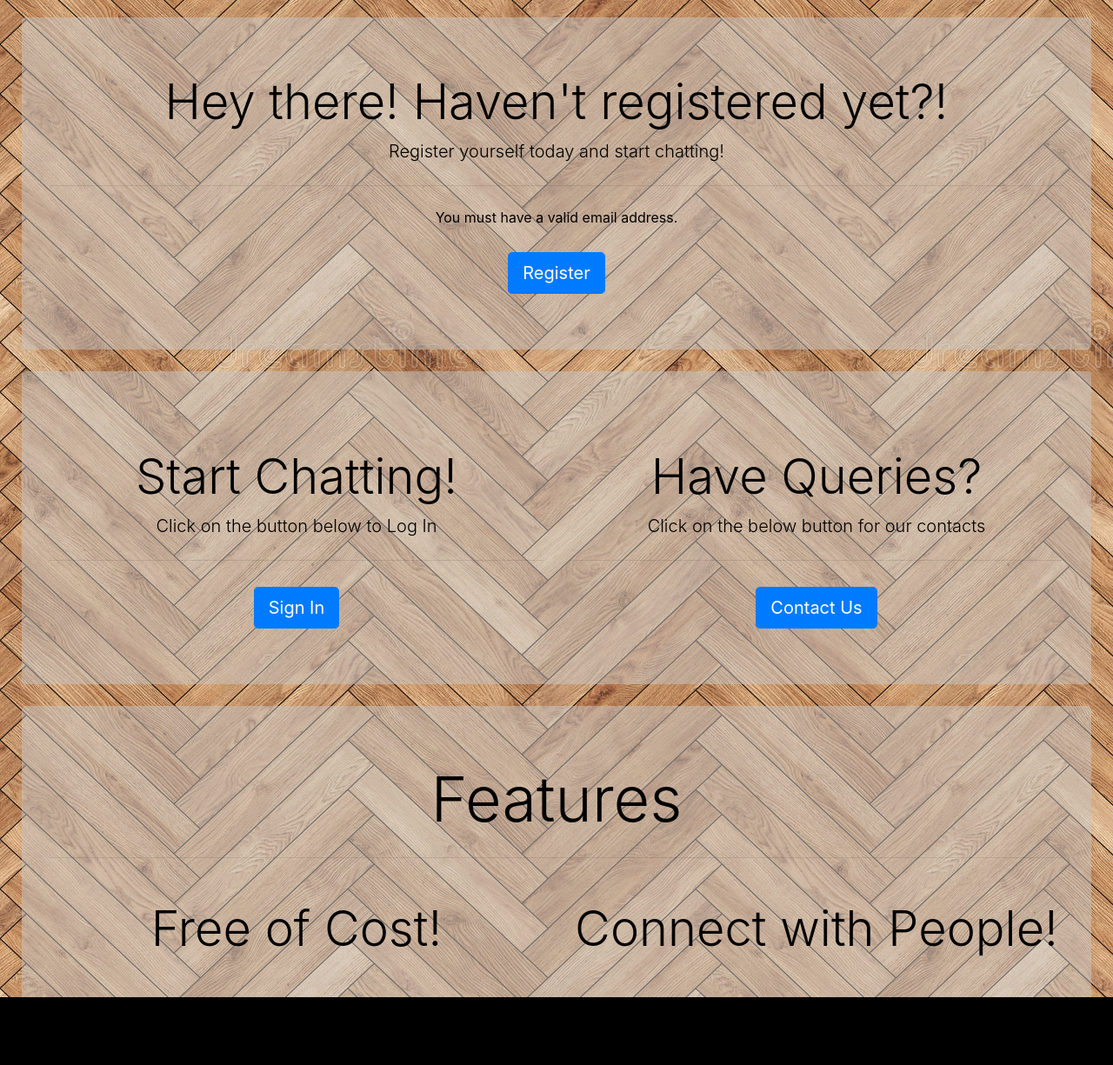
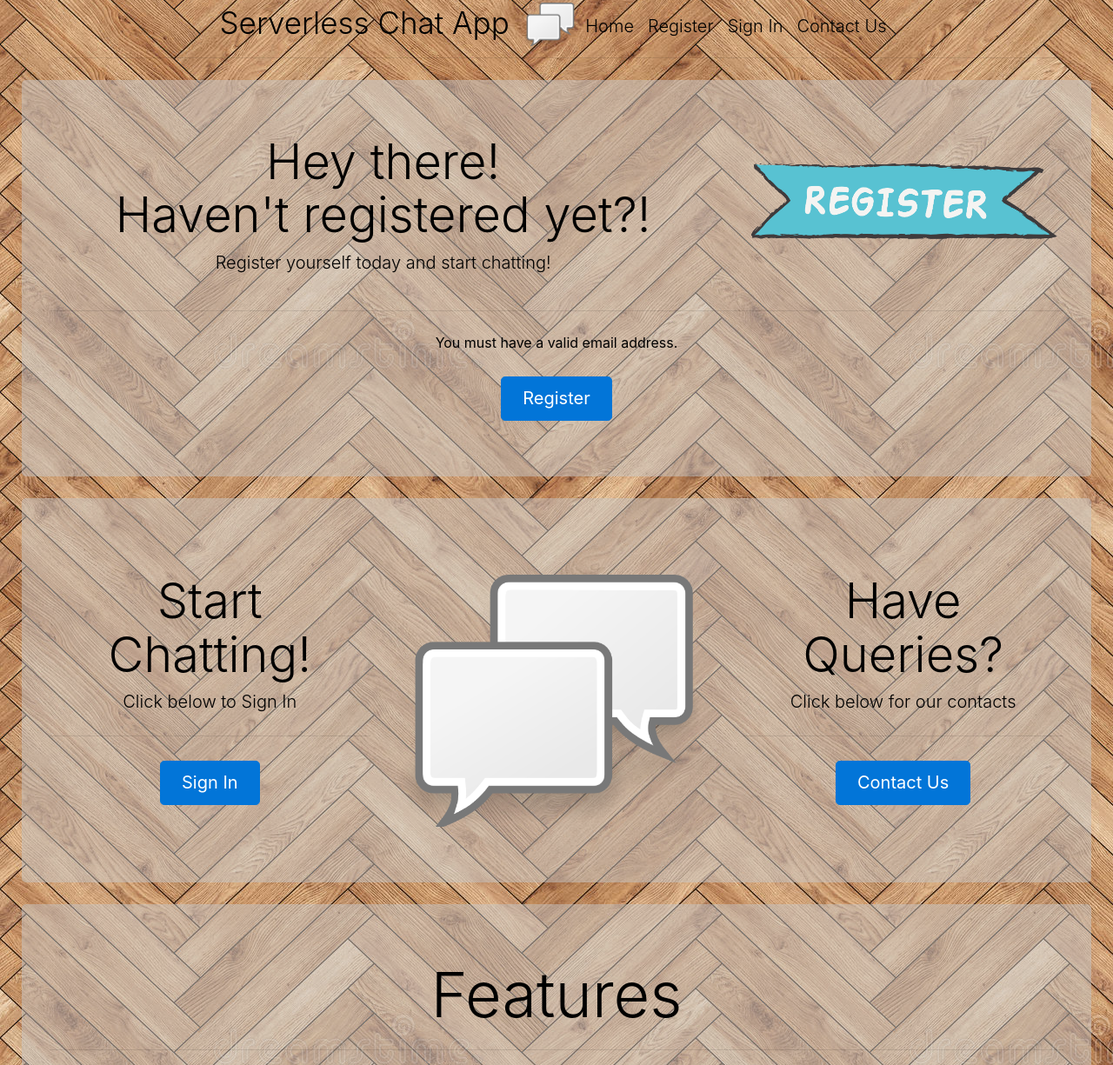
Before and after one commit to shashwatkathuria/Serverless-Chat-Application, a plain HTML site: page index.html in a window 1280 px wide. Shown: the part 5-1230 px from the top of the page at 87% size. Drawn offline with nearby package versions, Linux system fonts and the light colour scheme.

Commit message:
Font changes with some minor changes.

```diff
--- a/index.html
+++ b/index.html
@@ -1,5 +1,5 @@
 <!doctype html>
-<html lang="en" ng-app="portfolioApp">
+<html lang="en" ng-app="serverlessChatApp">
     <head>
         <!-- Required meta tags -->
         <meta charset="utf-8">
@@ -11,82 +11,29 @@
 		    <link href="https://maxcdn.bootstrapcdn.com/font-awesome/4.4.0/css/font-awesome.min.css" rel="stylesheet"/>
         <script src="https://ajax.googleapis.com/ajax/libs/angularjs/1.6.9/angular.min.js"></script>
 
+        <link rel="stylesheet" href="https://maxcdn.bootstrapcdn.com/bootstrap/4.0.0-alpha.6/css/bootstrap.min.css" integrity="sha384-rwoIResjU2yc3z8GV/NPeZWAv56rSmLldC3R/AZzGRnGxQQKnKkoFVhFQhNUwEyJ" crossorigin="anonymous">
+
         <script type="text/javascript" src="js/angular/app.js"></script>
         <script type="text/javascript" src="js/angular/main-navbar/main-navbar.component.js"></script>
         <script type="text/javascript" src="js/angular/footer-details/footer-details.component.js"></script>
+        <script type="text/javascript" src="js/angular/index-details/index-details.component.js"></script>
 
         <script src="js/vendor/modernizr.js"></script>
 
         <link rel="stylesheet" href="stylesheets/main.css">
+        <link rel="stylesheet" href="stylesheets/index.css">
 
         <title>Serverless Chat App</title>
 
     </head>
 
-<body style="color:black; text-align:center;">
+<body>
 
     <main-navbar></main-navbar>
 
-          <div class="jumbotron">
-              <h1 class="display-4">Hey there! Haven't registered yet?!</h1>
-              <p class="lead">Register yourself today and start chatting!</p>
-              <hr class="my-4">
-              <p>You must have a valid email address.</p>
-              <a class="btn btn-primary btn-lg" href="register.html" role="button">Register</a>
-          </div>
+    <index-details></index-details>
 
-          <div class="jumbotron">
-
-            <div class="row">
-
-              <div class="col-sm-6" style = "margin-top:2%;text-align:center;">
-
-                <h1 class="display-4">Start Chatting!</h1>
-                <p class="lead">Click on the button below to Log In</p>
-                <hr class="my-4">
-                <a class="btn btn-primary btn-lg" href="signin.html" role="button">Sign In</a>
-
-              </div>
-
-              <div class="col-sm-6" style = "margin-top:2%;text-align:center;">
-
-                <h1 class="display-4">Have Queries?</h1>
-                <p class="lead">Click on the below button for our contacts</p>
-                <hr class="my-4">
-                <a class="btn btn-primary btn-lg" href="contact.html" role="button">Contact Us</a>
-
-              </div>
-
-            </div>
-
-          </div>
-
-          <div class="jumbotron" style="margin: 0 auto;background:rgba(200,200,200,0.5);margin:25px;">
-
-            <h1 class ="display-3" style="text-align:center;">Features</h1>
-            <hr class="my-4">
-
-            <div class="row">
-
-              <div class="col-sm-6" style = "margin-top:2%;text-align:center;">
-
-                <h1 class="display-4">Free of Cost!</h1>
-                <img src="./extra_images/wr-home-block-3.png" alt="">
-
-              </div>
-
-              <div class="col-sm-6" style = "margin-top:2%;text-align:center;">
-
-                <h1 class="display-4">Connect with People!</h1>
-                <img src="./extra_images/wr-home-block-4.png" alt="">
-
-              </div>
-
-            </div>
-
-            <br>
-
-          </div>
+    <br><br><br><br>
 
     <footer-details></footer-details>
 
```
Also changed, not shown: register.html (+14 -11 lines), signin.html (+12 -4 lines), verify.html (+20 -14 lines).
